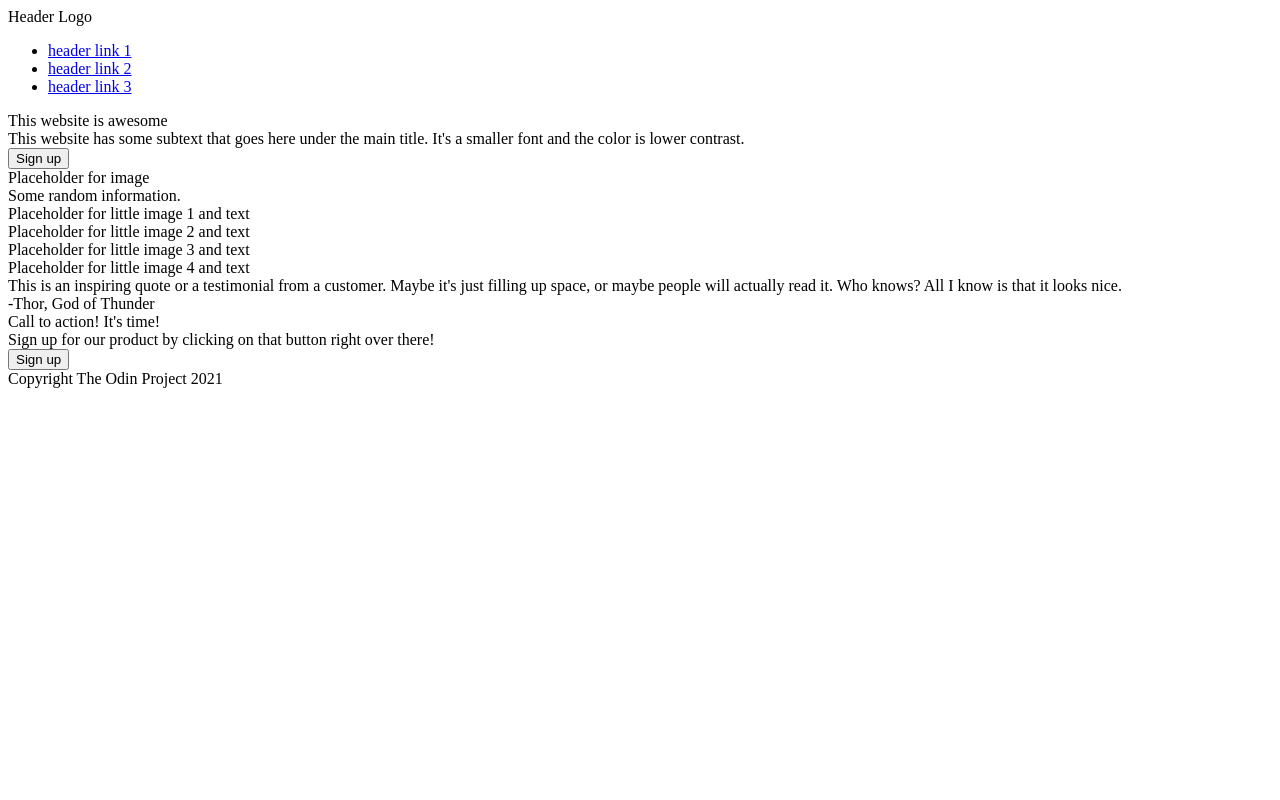
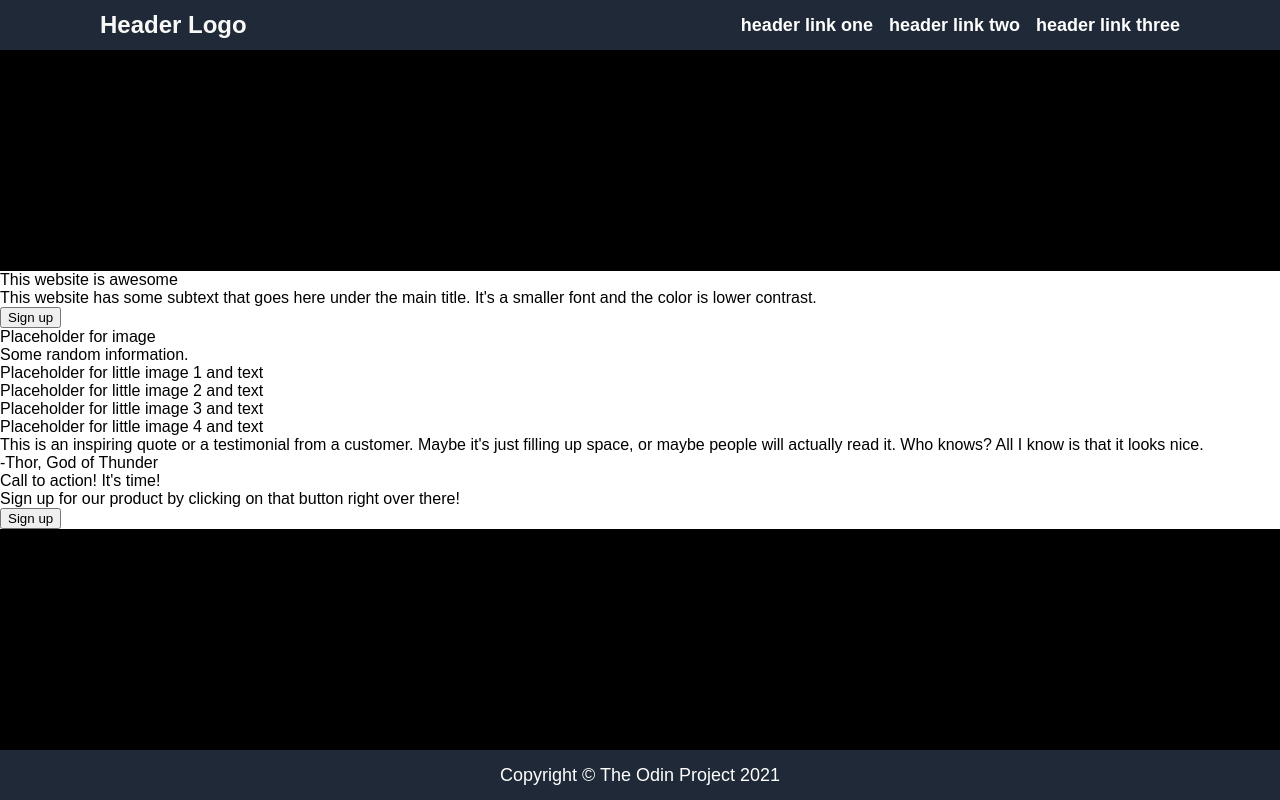
Before and after one commit to codeallaric/onepieceweb, a plain HTML site: page index.html in a window 1280 px wide. Drawn offline with Linux system fonts and the light colour scheme.

Commit message:
Style for header, footer, and body elements almost done; Maincontent element not started; Added copyright symbol to html

```diff
--- a/index.html
+++ b/index.html
@@ -11,9 +11,9 @@
         <div class="header">
             <div>Header Logo</div>
             <ul>
-                <li><a href="#">header link 1</a></li>
-                <li><a href="#">header link 2</a></li>
-                <li><a href="#">header link 3</a></li>
+                <li><a href="#">header link one</a></li>
+                <li><a href="#">header link two</a></li>
+                <li><a href="#">header link three</a></li>
             </ul>
         </div>
         <div class="maincontent">
@@ -44,7 +44,7 @@
             </div>
         </div>
         <div class="footer">
-            <div>Copyright The Odin Project 2021</div>
+            <div>Copyright <span>&copy;</span> The Odin Project 2021</div>
         </div>
     </body>
 </html>
--- a/style.css
+++ b/style.css
@@ -0,0 +1,62 @@
+body {
+    font-family: sans-serif;
+    background-color: black;
+    display: flex;
+    flex-direction: column;
+    padding-left: 0px;
+    padding-right: 0px;
+    margin: 0px;
+    height: 100vh;
+    justify-content: space-between;
+}
+
+.header {
+    background-color: #1f2937;
+    display: flex;
+    color: #f9faf8;
+    justify-content: space-between;
+    height: 50px;
+    align-items: center;
+    font-weight: bold;
+    font-size: 24px;
+    padding-left: 100px;
+    padding-right: 100px;
+}
+
+.maincontent {
+    display: flex;
+    flex-direction: column;
+    background-color: white;
+}
+
+.footer {
+    background-color: #1f2937;
+    display: flex;
+    color: white;
+    height: 50px;
+    font-size: 18px;
+    justify-content: center;
+    align-items: center;
+}
+
+
+
+ul {
+    list-style-type: none;
+    display: flex;
+    flex-direction: row;
+    margin: 0px;
+    padding: 0px;
+    gap: 16px;
+
+}
+
+.header ul {
+    font-size: 18px;
+    color: #e5e7eb;
+}
+
+a {
+    text-decoration: none;
+    color: white;
+}
```
